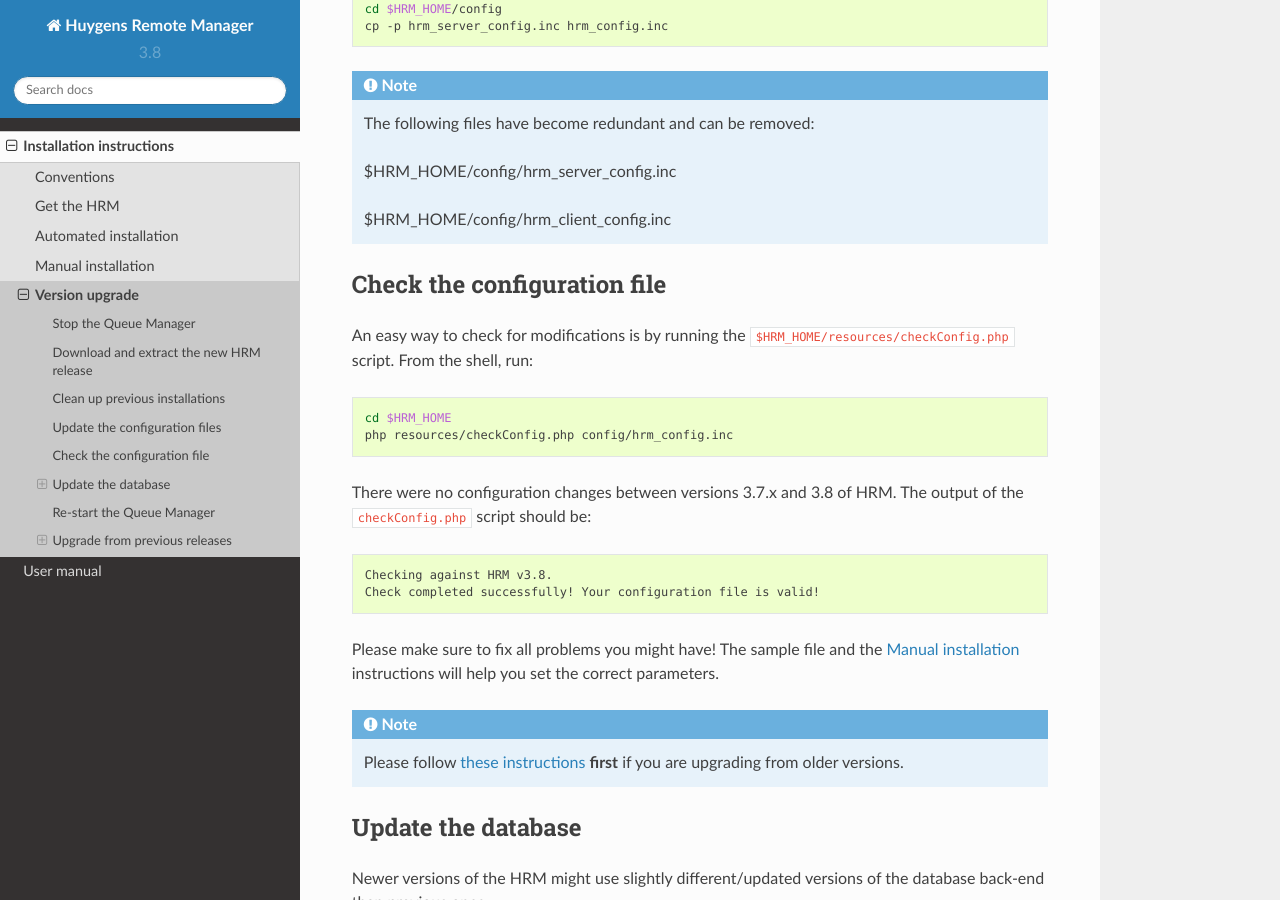
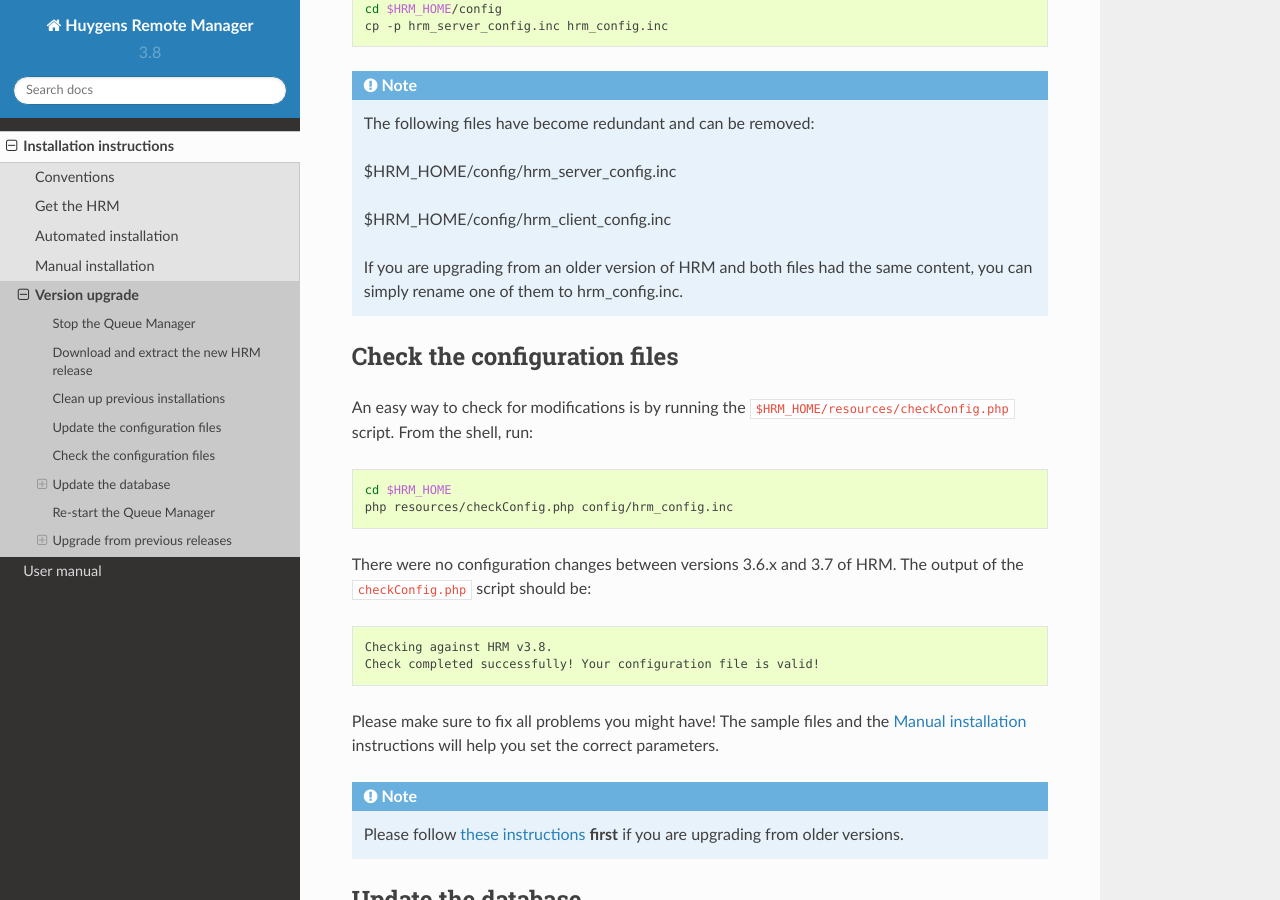
Before and after one commit to aarpon/hrm_docs, a Sphinx documentation site: the page built from docs/admin/upgrade.rst, in a window 1280 px wide and 900 px high, scrolled down 2022 px. Built offline with Sphinx 7.4.7 and the Read the Docs theme 2.0.0, drawn with Linux system fonts in a browser that asks for light colours.

Commit message:
Add hint on renaming one of old configurations files to hrm_config.inc.

```diff
--- a/docs/admin/upgrade.rst
+++ b/docs/admin/upgrade.rst
@@ -90,8 +90,10 @@
 
    $HRM_HOME/config/hrm_client_config.inc
 
-Check the configuration file
-============================
+   If you are upgrading from an older version of HRM and both files had the same content, you can simply rename one of them to hrm_config.inc.
+
+Check the configuration files
+=============================
 
 An easy way to check for modifications is by running the ``$HRM_HOME/resources/checkConfig.php`` script. From the shell, run:
 
@@ -100,14 +102,14 @@
     cd $HRM_HOME
     php resources/checkConfig.php config/hrm_config.inc
 
-There were no configuration changes between versions 3.7.x and 3.8 of HRM. The output of the ``checkConfig.php`` script should be:
+There were no configuration changes between versions 3.6.x and 3.7 of HRM. The output of the ``checkConfig.php`` script should be:
 
 .. code-block:: sh
 
   Checking against HRM v3.8.
   Check completed successfully! Your configuration file is valid!
 
-Please make sure to fix all problems you might have! The sample file and the :ref:`manual_install` instructions will help you set the correct parameters.
+Please make sure to fix all problems you might have! The sample files and the :ref:`manual_install` instructions will help you set the correct parameters.
 
 .. note:: Please follow :ref:`these instructions <upgrade_check_previous>` **first** if you are upgrading from older versions.
 
```
